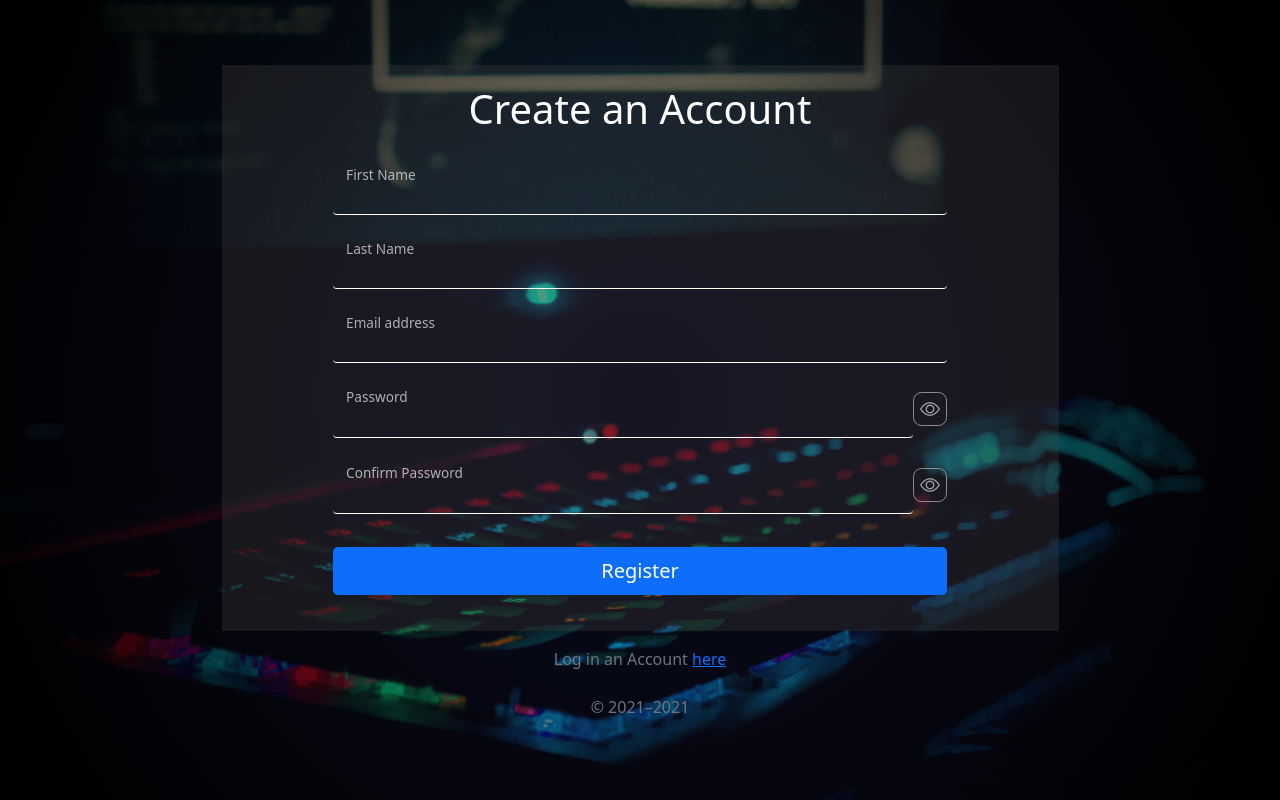
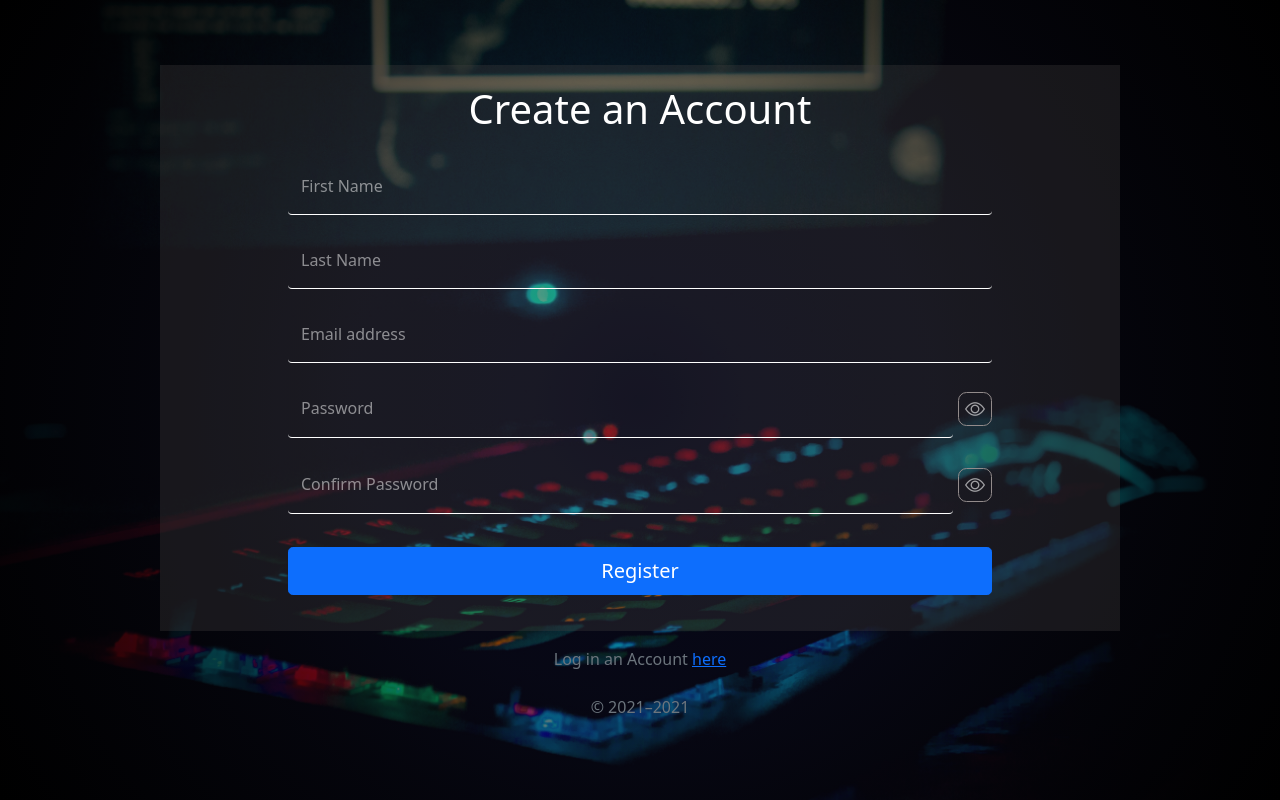
Before and after one commit to carlos-paezf/React, a React (Create React App) app in the folder Terce_Corte/Proyecto-Final/proyecto-final/: page /auth/register in a window 1280 px wide. Built offline with nearby package versions, Linux system fonts and the light colour scheme.

Commit message:
Cambios a los formularios

```diff
--- a/Terce_Corte/Proyecto-Final/proyecto-final/src/pages/LoginScreen.jsx
+++ b/Terce_Corte/Proyecto-Final/proyecto-final/src/pages/LoginScreen.jsx
@@ -34,23 +34,23 @@ const LoginScreen = () => {
     }
 
     return (
-        <div className="container wrapper-form animate__animated animate__fadeInUp">
+        <div className="wrapper-form animate__animated animate__fadeInUp">
             <div className="layer">
                 <form onSubmit={handleEmailLogin} className="col-md-6 col-sm-12 h-form">
                     <h1 className="title-form mb-4">Log in to your Account</h1>
 
                     <div className="form-floating">
-                        <input type="email" className="form-control input my-3" id="floatingInput" name="email" value={email} onChange={handleChange} autoComplete="off" />
-                        <label className="input-label" htmlFor="floatingInput">Email address</label>
+                        <input type="email" className="form-control input my-3 textfield" id="floatingInput" name="email" value={email} onChange={handleChange} autoComplete="off" placeholder=" " />
+                        <label className="placeholder">Email address</label>
                     </div>
                     <div className="form-floating group my-3">
-                        <input type={showPassword ? "text" : "password"} className="form-control input" id="floatingPassword" name="password" value={password} onChange={handleChange} autoComplete="off" />
-                        <label className="input-label" htmlFor="floatingPassword">Password</label>
+                        <input type={showPassword ? "text" : "password"} className="form-control input my-3 textfield" id="floatingInput" name="password" value={password} onChange={handleChange} autoComplete="off" placeholder=" " />
+                        <label className="placeholder">Password</label>
                         <button className="password-revealer" onClick={handleShowPassword}>
                             {
                                 showPassword
-                                    ? <i class="bi bi-eye-slash"></i>
-                                    : <i class="bi bi-eye"></i>
+                                    ? <i className="bi bi-eye-slash"></i>
+                                    : <i className="bi bi-eye"></i>
                             }
                         </button>
                     </div>
@@ -67,7 +67,7 @@ const LoginScreen = () => {
                 <GoogleButton onClick={handleGoogleLogin} />
             </div>
 
-            <p className="text-muted my-3">Create an Account <Link to="/auth/register">here</Link></p>
+            <label className="text-muted my-3">Create an Account <Link to="/auth/register">here</Link></label>
 
             <p className="mt-2 mb-3 text-muted">&copy; 2021–2021</p>
         </div>
--- a/Terce_Corte/Proyecto-Final/proyecto-final/src/pages/RegisterScreen.jsx
+++ b/Terce_Corte/Proyecto-Final/proyecto-final/src/pages/RegisterScreen.jsx
@@ -36,37 +36,37 @@ const RegisterScreen = () => {
     }
 
     return (
-        <div className="container wrapper-form animate__animated animate__fadeInUp">
+        <div className="wrapper-form animate__animated animate__fadeInUp">
             <div className="layer">
                 <form onSubmit={handleRegister} className="col-md-6 col-sm-12 h-form">
                     <h1 className="title-form mb-4">Create an Account</h1>
 
                     <div className="form-floating">
-                        <input type="text" className="form-control input my-3" id="floatingInput" name="firstName" value={firstName} onChange={handleChange} autoComplete="off" />
-                        <label className="input-label" htmlFor="floatingInput">First Name</label>
+                        <input type="text" className="form-control input my-3 textfield" id="floatingInput" name="firstName" value={firstName} onChange={handleChange} autoComplete="off" placeholder=" " />
+                        <label className="placeholder">First Name</label>
                     </div>
                     <div className="form-floating">
-                        <input type="text" className="form-control input my-3" id="floatingInput" name="lastName" value={lastName} onChange={handleChange} autoComplete="off" />
-                        <label className="input-label" htmlFor="floatingInput">Last Name</label>
+                        <input type="text" className="form-control input my-3 textfield" id="floatingInput" name="lastName" value={lastName} onChange={handleChange} autoComplete="off" placeholder=" " />
+                        <label className="placeholder">Last Name</label>
                     </div>
                     <div className="form-floating">
-                        <input type="email" className="form-control input my-3" id="floatingInput" name="email" value={email} onChange={handleChange} autoComplete="off" />
-                        <label className="input-label" htmlFor="floatingInput">Email address</label>
+                        <input type="email" className="form-control input my-3 textfield" id="floatingInput" name="email" value={email} onChange={handleChange} autoComplete="off" placeholder=" " />
+                        <label className="placeholder" htmlFor="floatingInput">Email address</label>
                     </div>
                     <div className="form-floating group my-3">
-                        <input type={showPassword ? "text" : "password"} className="form-control input" id="floatingPassword" name="password" value={password} onChange={handleChange} autoComplete="off" />
-                        <label className="input-label" htmlFor="floatingPassword">Password</label>
+                        <input type={showPassword ? "text" : "password"} className="form-control input textfield" id="floatingPassword" name="password" value={password} onChange={handleChange} autoComplete="off" placeholder=" " />
+                        <label className="placeholder" htmlFor="floatingPassword">Password</label>
                         <button className="password-revealer" onClick={handleShowPassword}>
                             {
                                 showPassword
-                                    ? <i class="bi bi-eye-slash"></i>
-                                    : <i class="bi bi-eye"></i>
+                                    ? <i className="bi bi-eye-slash"></i>
+                                    : <i className="bi bi-eye"></i>
                             }
                         </button>
                     </div>
                     <div className="form-floating group my-3">
-                        <input type={showConfirmPassword ? "text" : "password"} className="form-control input" id="floatingPassword" name="confirmPassword" value={confirmPassword} onChange={handleChange} autoComplete="off" />
-                        <label className="input-label" htmlFor="floatingPassword">Confirm Password</label>
+                        <input type={showConfirmPassword ? "text" : "password"} className="form-control input textfield" id="floatingPassword" name="confirmPassword" value={confirmPassword} onChange={handleChange} autoComplete="off" placeholder=" " />
+                        <label className="placeholder" htmlFor="floatingPassword">Confirm Password</label>
                         <button className="password-revealer" onClick={handleShowConfirmPassword}>
                             {
                                 showConfirmPassword
@@ -80,7 +80,7 @@ const RegisterScreen = () => {
                 </form>
             </div>
 
-            <p className="text-muted my-3">Log in an Account <Link to="/auth/login">here</Link></p>
+            <label className="text-muted my-3">Log in an Account <Link to="/auth/login">here</Link></label>
 
             <p className="mt-2 mb-3 text-muted">&copy; 2021–2021</p>
         </div>
--- a/Terce_Corte/Proyecto-Final/proyecto-final/src/sass/components/_form.scss
+++ b/Terce_Corte/Proyecto-Final/proyecto-final/src/sass/components/_form.scss
@@ -12,6 +12,30 @@
     height: 100%;
     text-align: center;
     z-index: 100;
+    padding: 10px 0;
+
+    background-image: url(../../assets/body.jpg);
+    background-repeat: no-repeat;
+    background-size: cover;
+
+    &::before {
+        z-index: -100;
+        position: absolute;
+        content: '';
+        width: 100%;
+        height: 100%;
+        top: 0;
+        right: 0;
+        background: rgb(53,53,69);
+        background: radial-gradient(
+            circle,
+            rgba(53,53,69,0) 0%,
+            rgba(30,30,34,0.20211834733893552) 14%,
+            rgba(17,17,19,0.41780462184873945) 39%,
+            rgba(7,7,8,0.6727065826330532) 59%,
+            rgba(0,0,0,1) 100%
+        );
+    }
 }
 
 .layer {
@@ -36,8 +60,40 @@
 
     &:focus {
         background-color: transparent;
-        color : white
+        color : white;
+        border: transparent;
     }
+}
+
+.textfield {
+    padding: 10px;
+    outline: none;
+}
+
+.placeholder {
+    position: absolute;
+    left: 9px;
+    top: 20px;
+    padding: 0 4px;
+    background: transparent;
+    transform-origin: top left;
+    transition: all 120ms ease-in;
+    cursor: auto;
+    color: white;
+
+    -webkit-touch-callout: none;
+    -webkit-user-select: none;
+    -khtml-user-select: none;
+    -moz-user-select: none;
+    -ms-user-select: none;
+    user-select: none;
+}
+
+.textfield:focus + .placeholder,
+.textfield:not(:placeholder-shown) + .placeholder {
+    top: -10px;
+    transform: scale(0.9);
+    font-weight: 400;
 }
 
 .group {
@@ -53,11 +109,14 @@
     border: 1px solid rgb(146, 139, 139);
     font-size: 20px;
     border-radius: 25%;
+    margin-left: 5px;
 }
 
 .input-label {
     color: white;
 }
+
+
 
 .line-separation {
     display: flex;
--- a/Terce_Corte/Proyecto-Final/proyecto-final/src/sass/config/_global.scss
+++ b/Terce_Corte/Proyecto-Final/proyecto-final/src/sass/config/_global.scss
@@ -1,26 +1,9 @@
 body {
-    background-image: url(../../assets/body.jpg);
-    background-repeat: no-repeat;
-    background-size: cover;
+    background: black;
+}
 
-    &::after {
-        z-index: -100;
-        position: absolute;
-        content: '';
-        width: 100%;
-        height: 100%;
-        top: 0;
-        right: 0;
-        background: rgb(53,53,69);
-        background: radial-gradient(
-            circle,
-            rgba(53,53,69,0) 0%,
-            rgba(30,30,34,0.20211834733893552) 14%,
-            rgba(17,17,19,0.41780462184873945) 39%,
-            rgba(7,7,8,0.6727065826330532) 59%,
-            rgba(0,0,0,1) 100%
-        );
-    }
+body::-webkit-scrollbar {
+    display: none;
 }
 
 .app {
```
